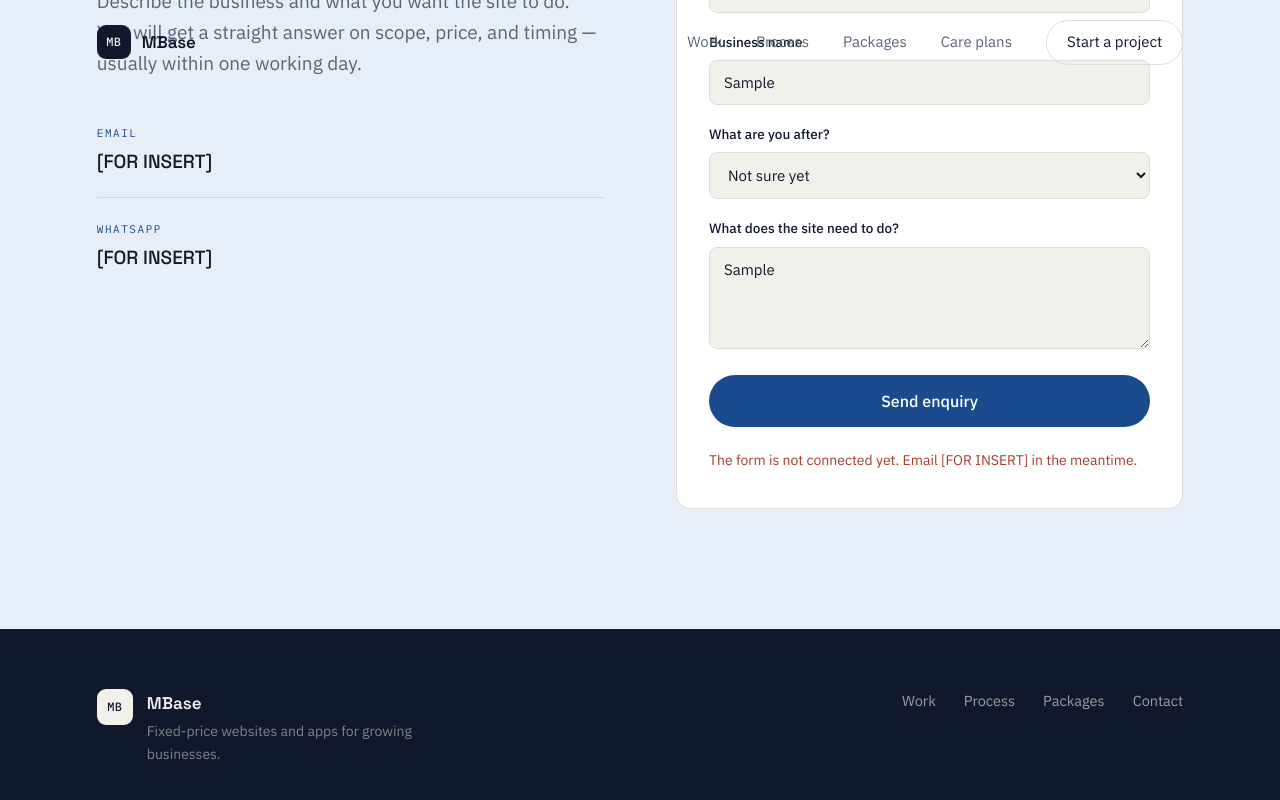
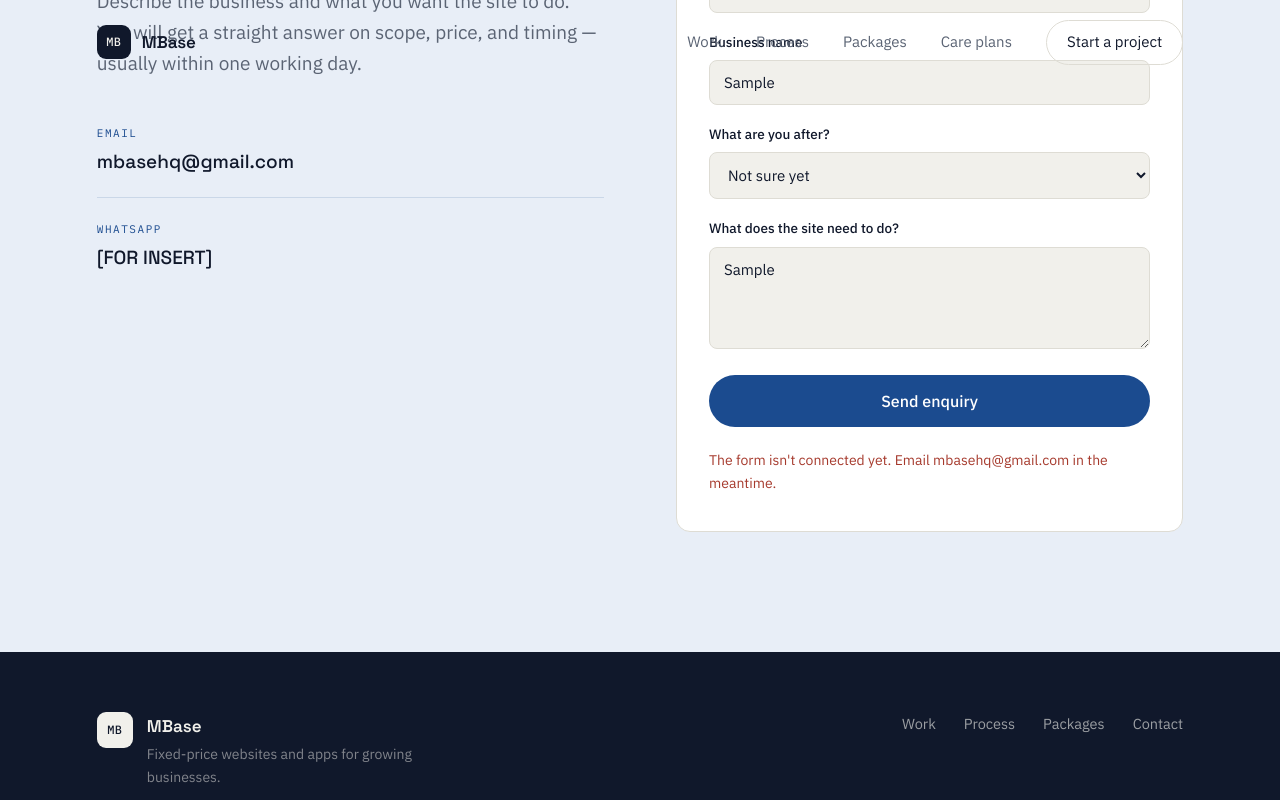
Before and after one commit to MbIndaz/mbase-site, a React (Vite) app: page / in a window 1280 px wide. Both pictures are taken after typing "Sample", "name@example.com", "Sample", "Sample" into the empty fields and a click on the button "Send enquiry". Shown: the part 5622-6422 px from the top of the page. Built offline with nearby package versions, Linux system fonts and the light colour scheme.

Commit message:
Wire up Web3Forms integration, set business email

```diff
--- a/src/components/Contact.css
+++ b/src/components/Contact.css
@@ -124,6 +124,17 @@ a.cm-value:hover {
   color: #a63a2d;
 }
 
+/* Honeypot spam trap — hidden from real visitors, but not via
+   display:none, since some bots specifically skip fields hidden
+   that way. Off-screen positioning is harder for bots to detect. */
+.hp-field {
+  position: absolute;
+  left: -9999px;
+  width: 1px;
+  height: 1px;
+  opacity: 0;
+}
+
 @media (max-width: 980px) {
   .contact-inner {
     grid-template-columns: 1fr;
--- a/src/components/Contact.jsx
+++ b/src/components/Contact.jsx
@@ -32,20 +32,23 @@ export default function Contact() {
   }, [])
 
   /* ───────────────────────────────────────────────────────
-     FORM WIRING — currently inactive on purpose.
+     FORM WIRING — Web3Forms.
 
-     When you're ready, sign up for a free form service and
-     paste the endpoint below. No backend or server needed.
-       • Web3Forms:  https://web3forms.com
-       • Formspree:  https://formspree.io
+     The URL below is fixed and the same for everyone — what makes
+     submissions land in YOUR inbox is the access_key hidden field
+     rendered in the form further down, pulled from siteConfig.js.
+     Get your key at https://web3forms.com (sign up, verify the
+     email they send you, copy the key into site.web3formsAccessKey).
      ─────────────────────────────────────────────────────── */
-  const FORM_ENDPOINT = '' // TODO: paste endpoint here
+  const FORM_ENDPOINT = 'https://api.web3forms.com/submit'
+  const formReady =
+    site.web3formsAccessKey && site.web3formsAccessKey !== '[FOR INSERT]'
 
   async function handleSubmit(e) {
     e.preventDefault()
 
-    if (!FORM_ENDPOINT) {
-      console.warn('No form endpoint set yet — see Contact.jsx')
+    if (!formReady) {
+      console.warn('No Web3Forms access key set yet — see siteConfig.js')
       setStatus('error')
       return
     }
@@ -106,6 +109,28 @@ export default function Contact() {
         </div>
 
         <form className="contact-form" onSubmit={handleSubmit}>
+          {/* Web3Forms required/optional hidden fields — not shown to
+              the visitor, just carried along with the submission. */}
+          <input
+            type="hidden"
+            name="access_key"
+            value={site.web3formsAccessKey}
+          />
+          <input
+            type="hidden"
+            name="subject"
+            value="New enquiry from the MBase site"
+          />
+          {/* Honeypot: real visitors never see or fill this in (it's
+              visually hidden via CSS), so if it arrives filled in,
+              Web3Forms silently drops the submission as spam. */}
+          <input
+            type="checkbox"
+            name="botcheck"
+            className="hp-field"
+            tabIndex="-1"
+            autoComplete="off"
+          />
           <div className="field">
             <label htmlFor="name">Your name</label>
             <input id="name" name="name" type="text" required />
@@ -160,8 +185,11 @@ export default function Contact() {
           )}
           {status === 'error' && (
             <p className="form-msg form-err">
-              The form is not connected yet. Email {site.email} in the
-              meantime.
+              {formReady
+                ? 'Something went wrong sending that. Please email ' +
+                  site.email +
+                  ' directly.'
+                : `The form isn't connected yet. Email ${site.email} in the meantime.`}
             </p>
           )}
         </form>
--- a/src/siteConfig.js
+++ b/src/siteConfig.js
@@ -14,8 +14,13 @@ export const site = {
   tagline: 'Fixed-price websites and apps for growing businesses.',
 
   // --- Contact --------------------------------------------------
-  // TODO: replace once you buy a domain (see notes)
-  email: '[FOR INSERT]',            // e.g. hello@yourstudio.ie
+  // Using the new business Gmail for now — swap to hello@mbase.com
+  // once the domain + Cloudflare Email Routing are set up.
+  email: 'mbasehq@gmail.com',
+
+  // TODO: from web3forms.com — sign up with mbasehq@gmail.com, verify
+  // the email they send, then paste the access key they give you here.
+  web3formsAccessKey: '[FOR INSERT]',
 
   // TODO: decide on a number — see the phone advice before filling this in
   // Format for the WhatsApp link: country code + number, digits only.
```
